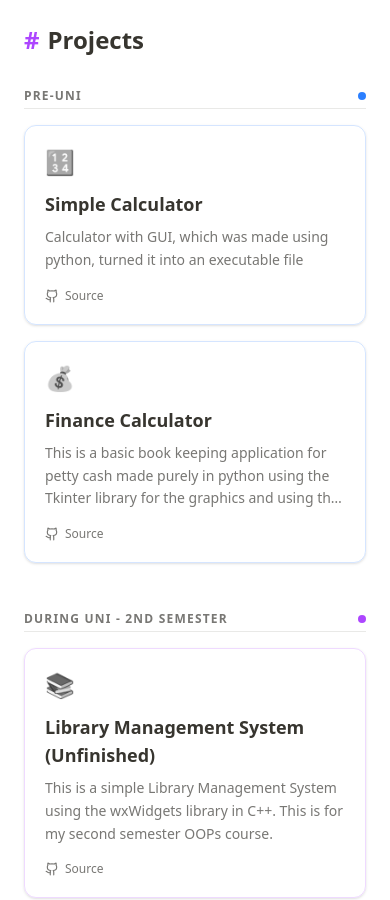
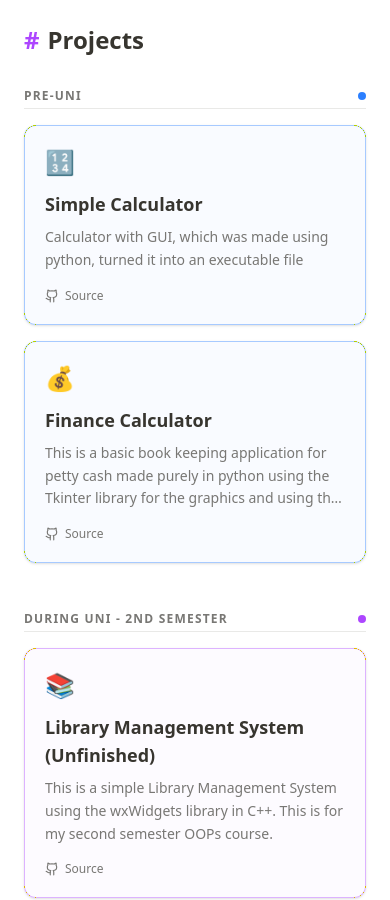
Before and after one commit to Ammar-Khan18/portfolio-website, a Next.js app: page / in a window 390 px wide. Shown: the part 1480-2380 px from the top of the page. Built offline with nearby package versions, Linux system fonts and the light colour scheme.

Commit message:
Made it so that colors are visible by default on mobile

```diff
--- a/src/app/page.tsx
+++ b/src/app/page.tsx
@@ -113,9 +113,9 @@ export default function Home() {
       {/* Hero Section */}
       <header className="mt-16 mb-12">
         <div className="relative mb-8 group">
-           <div className="w-24 h-24 rounded-2xl bg-gradient-to-tr from-blue-500 to-purple-500 flex items-center justify-center text-4xl shadow-md transform transition-transform group-hover:scale-105">
-             👨‍💻
-           </div>
+          <div className="w-24 h-24 rounded-2xl bg-gradient-to-tr from-blue-500 to-purple-500 flex items-center justify-center text-4xl shadow-md transform transition-transform group-hover:scale-105">
+            👨‍💻
+          </div>
         </div>
 
         <h1 className="text-4xl font-bold mb-4 flex items-center gap-2">
@@ -177,16 +177,16 @@ export default function Home() {
         <div className="space-y-12">
           {PROJECTS.map((category, idx) => {
             const colors = [
-              'border-blue-500/20 hover:border-blue-500/50 dark:border-blue-500/10 dark:hover:border-blue-500/30',
-              'border-purple-500/20 hover:border-purple-500/50 dark:border-purple-500/10 dark:hover:border-purple-500/30',
-              'border-green-500/20 hover:border-green-500/50 dark:border-green-500/10 dark:hover:border-green-500/30',
-              'border-orange-500/20 hover:border-orange-500/50 dark:border-orange-500/10 dark:hover:border-orange-500/30'
+              'border-blue-500/40 dark:border-blue-500/20 md:border-blue-500/20 md:hover:border-blue-500/50 dark:md:border-blue-500/10 dark:md:hover:border-blue-500/30',
+              'border-purple-500/40 dark:border-purple-500/20 md:border-purple-500/20 md:hover:border-purple-500/50 dark:md:border-purple-500/10 dark:md:hover:border-purple-500/30',
+              'border-green-500/40 dark:border-green-500/20 md:border-green-500/20 md:hover:border-green-500/50 dark:md:border-green-500/10 dark:md:hover:border-green-500/30',
+              'border-orange-500/40 dark:border-orange-500/20 md:border-orange-500/20 md:hover:border-orange-500/50 dark:md:border-orange-500/10 dark:md:hover:border-orange-500/30'
             ];
             const cardBg = [
-              'group-hover:bg-blue-50/30 dark:group-hover:bg-blue-500/5',
-              'group-hover:bg-purple-50/30 dark:group-hover:bg-purple-500/5',
-              'group-hover:bg-green-50/30 dark:group-hover:bg-green-500/5',
-              'group-hover:bg-orange-50/30 dark:group-hover:bg-orange-500/5'
+              'bg-blue-50/40 dark:bg-blue-500/10 md:bg-transparent md:group-hover:bg-blue-50/30 dark:md:group-hover:bg-blue-500/5',
+              'bg-purple-50/40 dark:bg-purple-500/10 md:bg-transparent md:group-hover:bg-purple-50/30 dark:md:group-hover:bg-purple-500/5',
+              'bg-green-50/40 dark:bg-green-500/10 md:bg-transparent md:group-hover:bg-green-50/30 dark:md:group-hover:bg-green-500/5',
+              'bg-orange-50/40 dark:bg-orange-500/10 md:bg-transparent md:group-hover:bg-orange-50/30 dark:md:group-hover:bg-orange-500/5'
             ];
             const colorIdx = idx % colors.length;
 
@@ -199,8 +199,8 @@ export default function Home() {
                 <div className="grid grid-cols-1 md:grid-cols-2 gap-4">
                   {category.items.map((project: Project, pIdx) => (
                     <div key={pIdx} className={`group p-5 rounded-xl border ${colors[colorIdx]} transition-all duration-300 shadow-sm hover:shadow-md flex flex-col ${cardBg[colorIdx]}`}>
-                      <div className="text-2xl mb-3 filter grayscale group-hover:grayscale-0 transition-all">{project.icon}</div>
-                      <h4 className="text-lg font-bold mb-2 group-hover:text-notion-text transition-colors">{project.title}</h4>
+                      <div className="text-2xl mb-3 filter grayscale-0 md:grayscale md:group-hover:grayscale-0 transition-all">{project.icon}</div>
+                      <h4 className="text-lg font-bold mb-2 text-notion-text transition-colors">{project.title}</h4>
                       <p className="text-sm text-notion-gray mb-4 leading-relaxed line-clamp-3 flex-grow">
                         {project.description}
                       </p>
@@ -275,7 +275,7 @@ export default function Home() {
       {/* Footer */}
       <footer className="mt-24 pt-12 border-t border-notion-border text-center">
         <p className="text-sm text-notion-gray">
-          © {new Date().getFullYear()} Ammar Khan • Built with Next.js and ❤️
+          © {new Date().getFullYear()} Ammar Khan
         </p>
       </footer>
 
```
